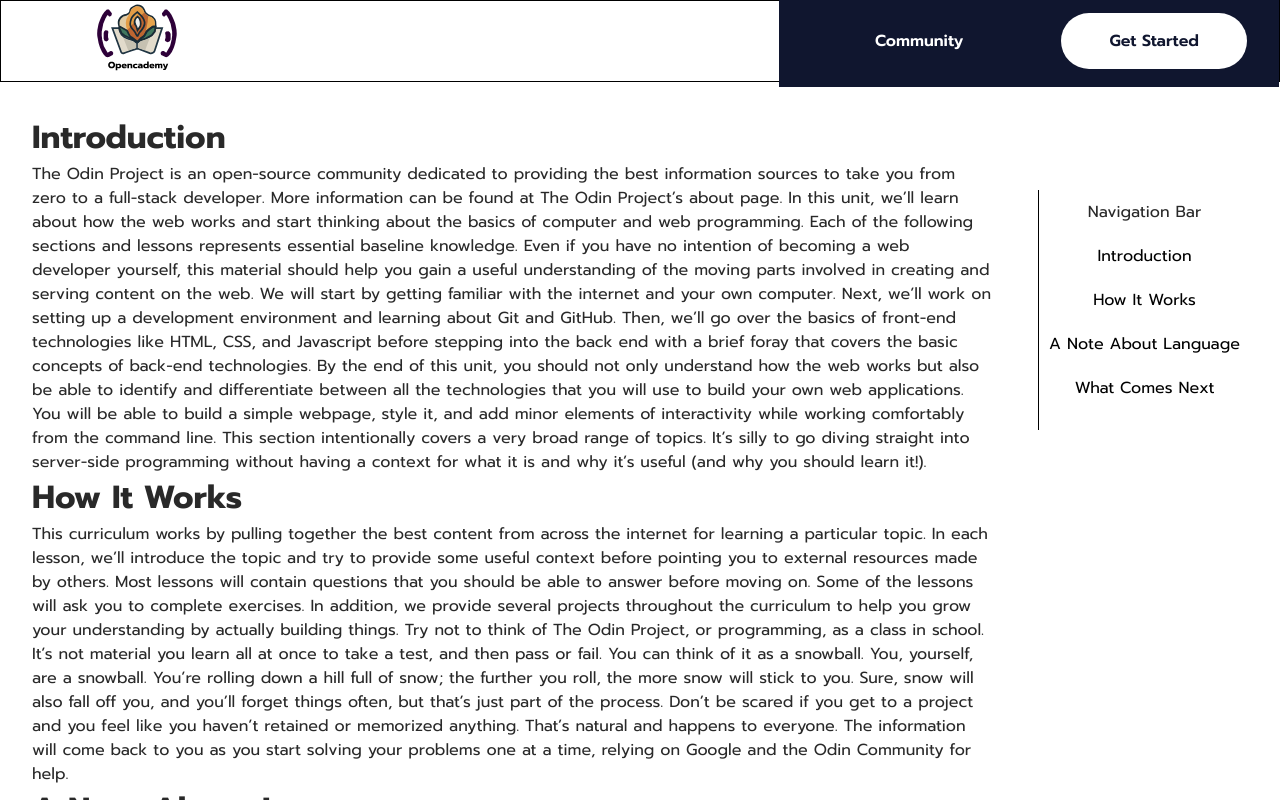
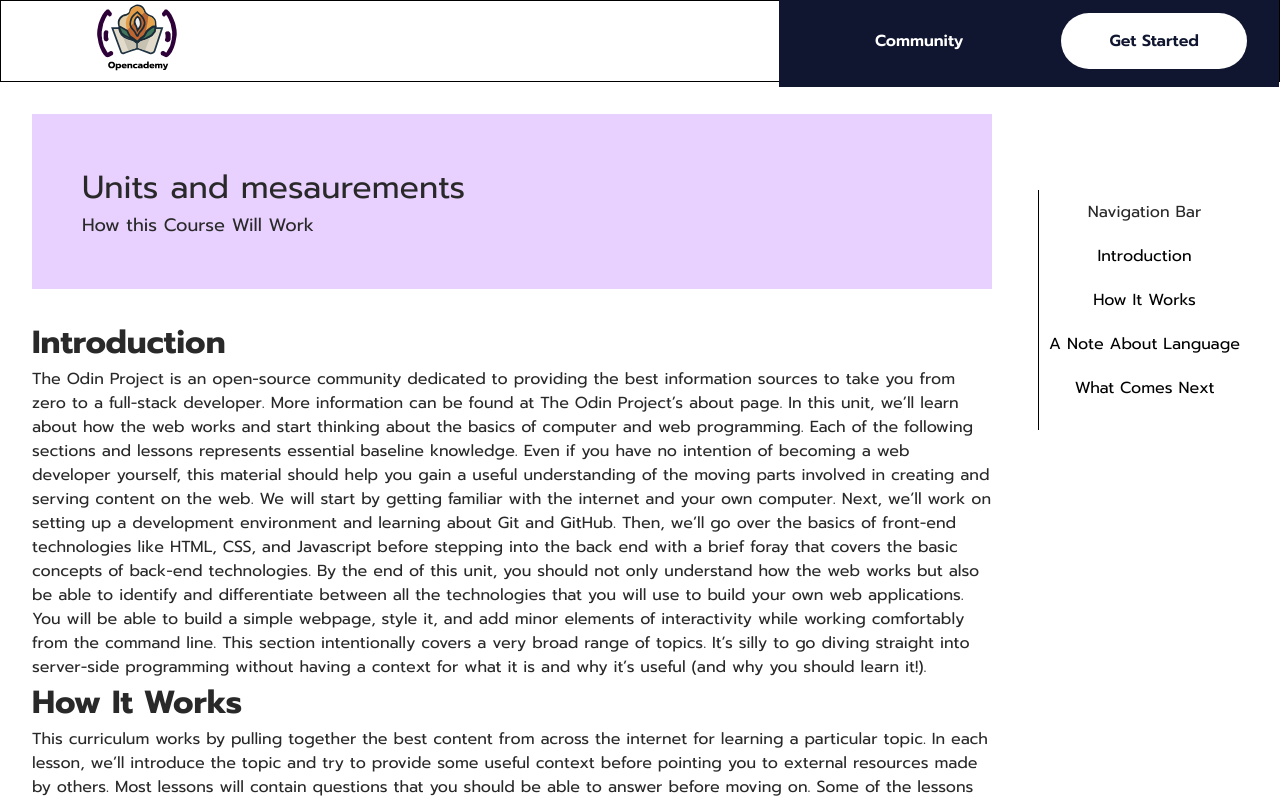
Before and after one commit to vbv-nyk/opencademy, a Next.js app: page / in a window 1280 px wide. Shown: the top 800 px of the page. Built offline with nearby package versions, Linux system fonts and the light colour scheme.

Commit message:
Main Page is now dynamic

```diff
--- a/components/MainPage/MainPage.module.css
+++ b/components/MainPage/MainPage.module.css
@@ -2,3 +2,17 @@
   width: max(80%, 800px);
   padding: 2em;
 }
+
+.lessonInformation {
+  width: 100%;
+  padding: 50px;
+  background-color: rgba(220, 184, 255, 0.654);
+  margin-bottom: 30px;
+}
+.mainTitle {
+  font-size: xx-large;
+}
+
+.subTitle {
+  font-size: large;
+}
--- a/components/MainPage/MainPage.tsx
+++ b/components/MainPage/MainPage.tsx
@@ -4,11 +4,15 @@
 import Sidebar from "./subComponents/Sidebar";
 
 export default function MainPage() {
-  const markup = foundationContent.content;
+  const markup = foundationContent.content[0];
   return (
     <div>
       <Header />
       <div className={styles.mainPageContainer}>
+        <div className={styles.lessonInformation}>
+          <div className={styles.mainTitle}>{foundationContent.mainTitle}</div>
+          <div className={styles.subTitle}>{foundationContent.subTitle}</div>
+        </div>
         <div>{markup}</div>
         <Sidebar />
       </div>
--- a/components/MainPage/subComponents/Sidebar.module.css
+++ b/components/MainPage/subComponents/Sidebar.module.css
@@ -19,11 +19,10 @@
 
 .listItem:hover {
   text-decoration: underline;
-  color: grey;
 }
 
 .listItem:visited {
-  color: gray;
+  color: black;
 }
 
 .listItem:last-child {
--- a/pages/api/courseContentAPI.js
+++ b/pages/api/courseContentAPI.js
@@ -30,16 +30,16 @@
 };
 //for each item in index page
 export const foundationContent = {
-  mainTitle: "",
-  subTitle: "",
+  mainTitle: "Units and mesaurements",
+  subTitle: "How this Course Will Work",
   sections: [
     "Introduction",
     "How It Works",
     "A Note About Language",
     "What Comes Next",
   ],
-  content: (
-    <div>
+  content: [
+    <div key="0">
       <h1 id={1}>Introduction</h1>
       The Odin Project is an open-source community dedicated to providing the
       best information sources to take you from zero to a full-stack developer.
@@ -129,8 +129,8 @@
       required, so consider it supplemental. It looks like this lesson doesn’t
       have any additional resources yet. Help us expand this section by
       contributing to our curriculum.
-    </div>
-  ),
+    </div>,
+  ],
 
   assignments: [
     {
```
